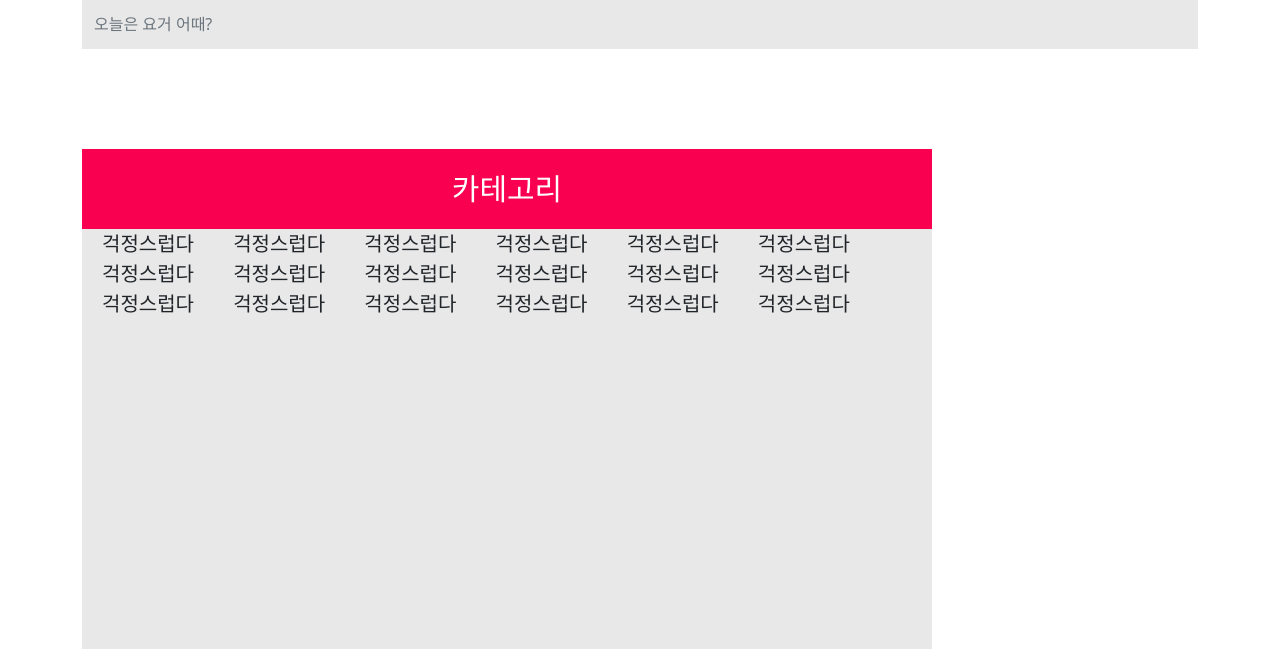
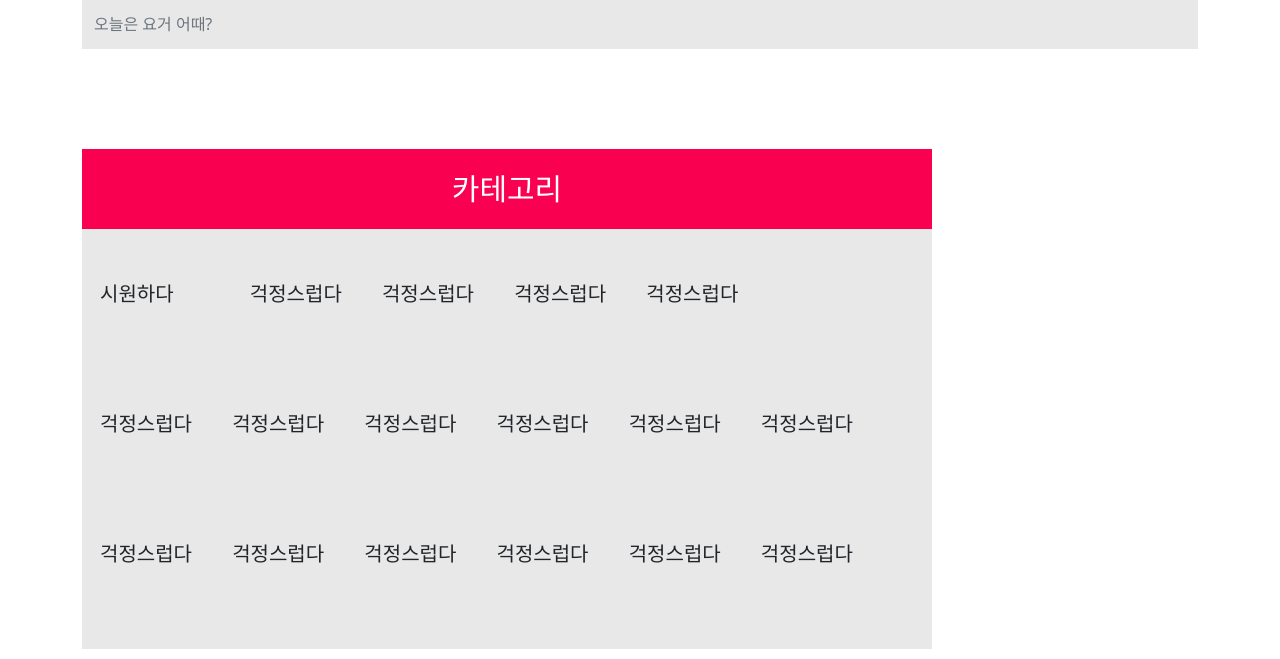
Before and after one commit to Reinforcement-succeeded/yogi_otte, a Django app: template templates/main/main.html in a window 1280 px wide. Shown: the part 193-852 px from the top of the page. Run offline with Django 4.2, Linux system fonts and the light colour scheme; the template is opened without the code that fills it, so the values that code supplies are empty.

```diff
--- a/static/css/main.css
+++ b/static/css/main.css
@@ -28,6 +28,7 @@
 }
 
 .category > span {
-    margin: 20px 15px 0px 20px;
+    line-height: 130px;
+    margin: 18px;
     font-size: 20px;
 }
--- a/templates/main/main.html
+++ b/templates/main/main.html
@@ -15,8 +15,8 @@
                 <div class="main">
                     <div class="category">
                         <div class="title">카테고리</div>
-                        <span>걱정스럽다</span>
-                        <span>걱정스럽다</span>
+                        <span>시원하다</span>
+                        <span></span>
                         <span>걱정스럽다</span>
                         <span>걱정스럽다</span>
                         <span>걱정스럽다</span>
```
Also changed, not shown: review/migrations/0001_initial.py, review/migrations/0002_initial.py (deleted), store/migrations/0001_initial.py.
